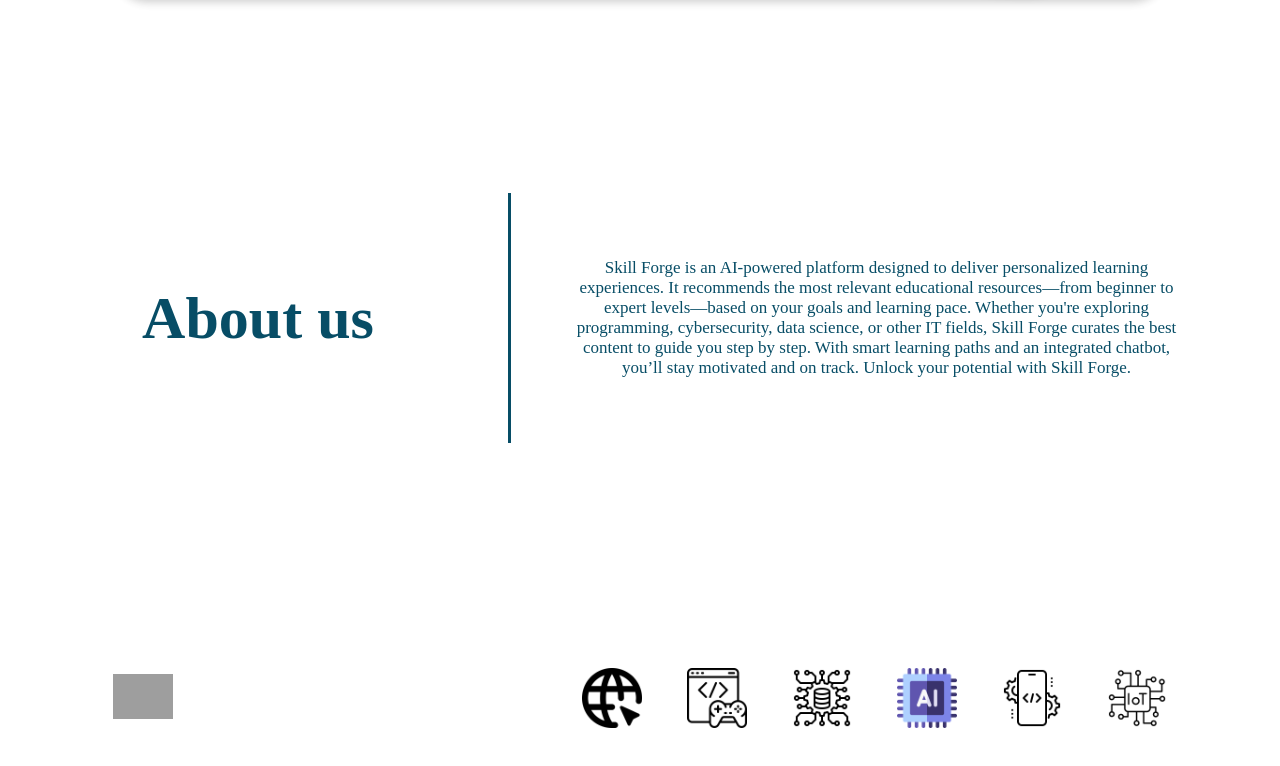
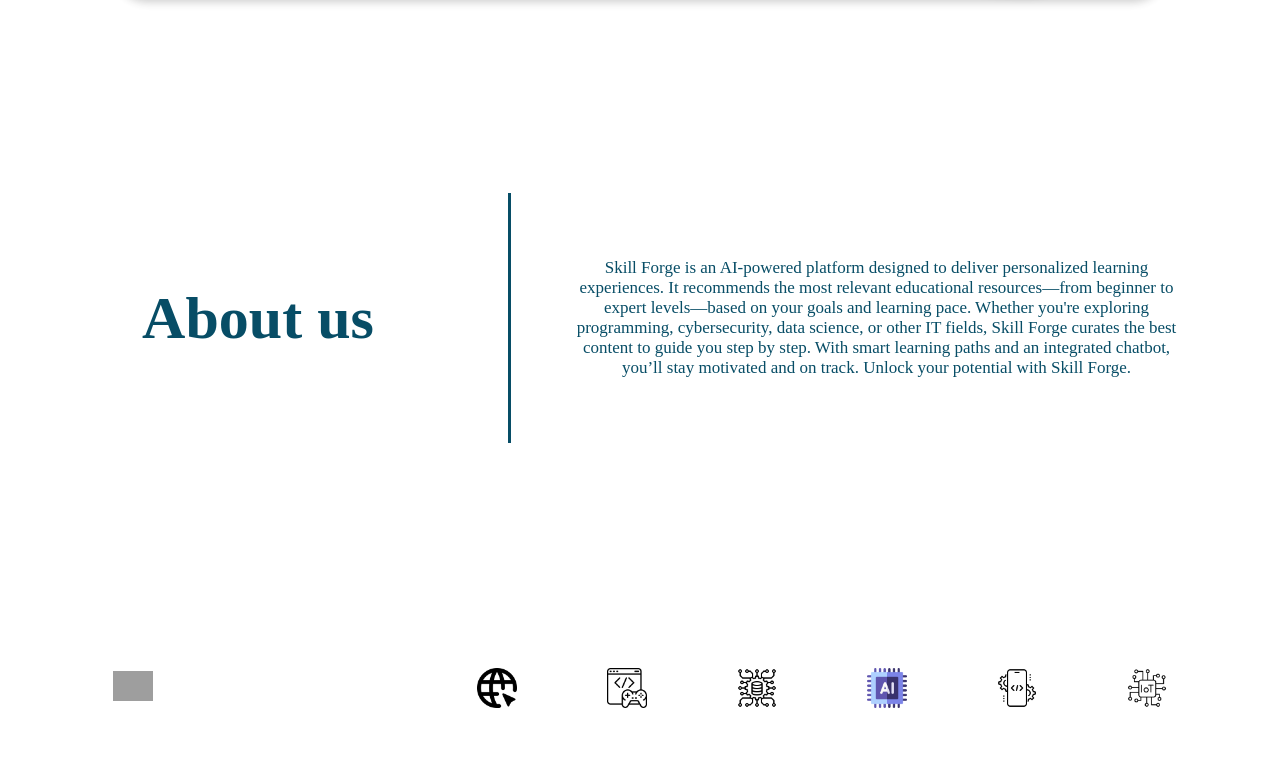
Before and after one commit to Bhanuka10/Capstone, a React (Vite) app in the folder KnowEdge-app/: page / in a window 1280 px wide. Shown: the part 498-1264 px from the top of the page. Built offline with nearby package versions, Linux system fonts and the light colour scheme; grey boxes are pictures that could not be loaded.

Commit message:
new alignments

```diff
--- a/KnowEdge-app/src/Components/Courses/Courses.css
+++ b/KnowEdge-app/src/Components/Courses/Courses.css
@@ -10,7 +10,7 @@
 
 .courses-icon-left img,
 .courses-icon-right img {
-    width: 60px;
+    width: 40px;
     height: auto;
     cursor: pointer;
     transition: transform 0.3s ease, background-color 0.3s ease;
@@ -29,7 +29,7 @@
     display: flex;
     justify-content: flex-start;
     align-items: center;
-    gap: 25px;
+    gap: 70px;
 }
 
 .explore-box {
```
